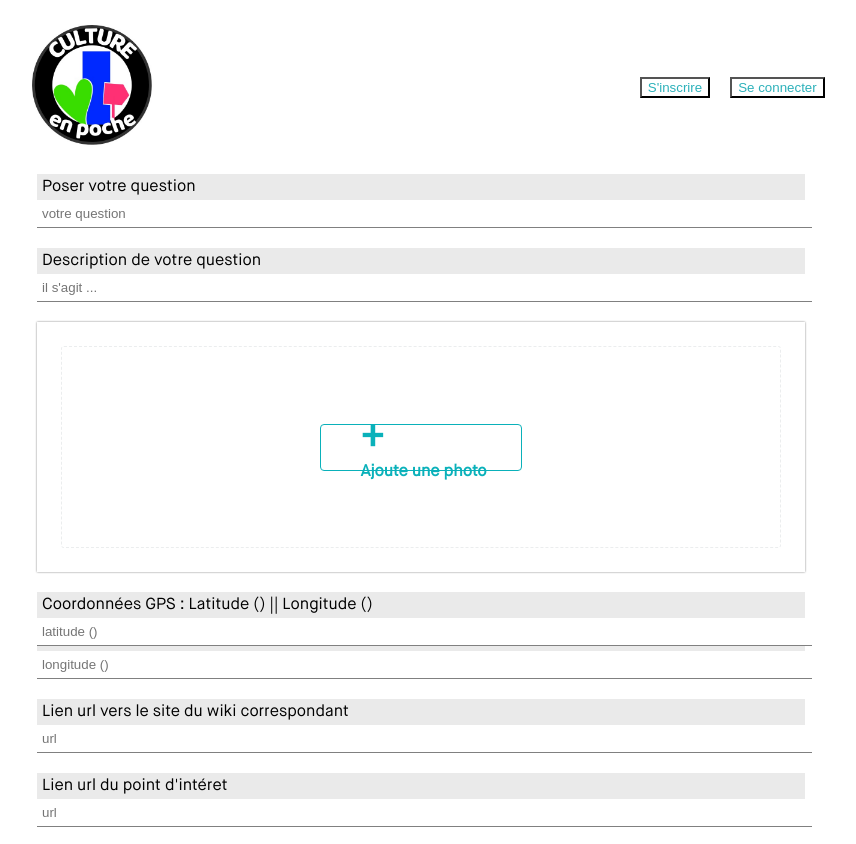
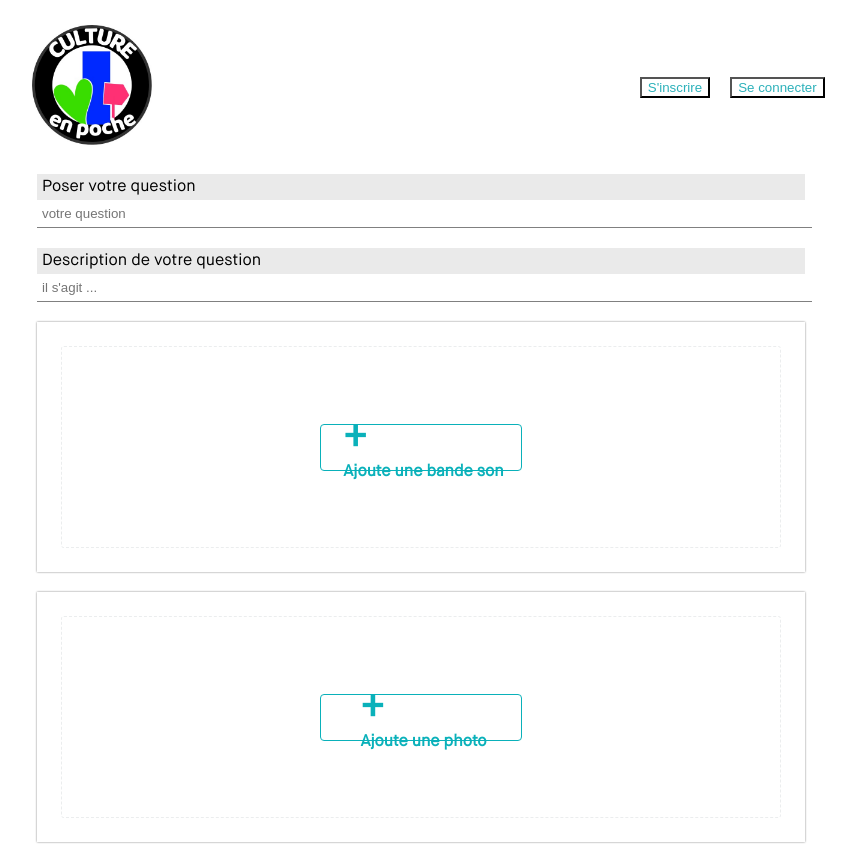
Before and after one commit to Qt1Lsol/CEP_frontend_site, a React (Create React App) app: page /question in a window 1280 px wide. Shown: the top 844 px of the page, without its empty margins (219-1075 px from the left). Built offline with nearby package versions, Linux system fonts and the light colour scheme; no server answers.

Commit message:
questionAudio OK

```diff
--- a/src/containers/Question/Question.js
+++ b/src/containers/Question/Question.js
@@ -18,6 +18,10 @@ const Question = ({ token }) => {
     const [questionPicture, setQuestionPicture] = useState({});
     const [preview, setPreview] = useState("");
 
+    //image de la question
+    const [questionAudio, setQuestionAudio] = useState({});
+    const [previewAudio, setPreviewAudio] = useState("");
+
     const [errorMessage, setErrorMessage] = useState(null);
 
     const navigate = useNavigate();
@@ -36,6 +40,7 @@ const Question = ({ token }) => {
             formData.append("linkWiki", linkWiki);
             formData.append("linkPlace", linkPlace);
             formData.append("questionPicture", questionPicture);
+            formData.append("questionAudio", questionAudio);
 
             const response = await axios.post(
                 "https://cepbackend.herokuapp.com/question/publish",
@@ -88,6 +93,53 @@ const Question = ({ token }) => {
                             placeholder="il s'agit ... "
                             type="text"
                         />
+                    </div>
+
+                        {/* gestion de l'audio */}
+
+                              <div className="file-select">
+                        {previewAudio ? (
+
+                            <div className="dashed-preview-image">
+
+                                    <figure>
+                                        <figcaption>{questionText}</figcaption>
+                                        <audio
+                                            controls
+                                            src={previewAudio}>
+                                                Your browser does not support the
+                                                <code>audio</code> element.
+                                        </audio>
+                                            <div
+                                                className="remove-img-button"
+                                                onClick={() => {
+                                                    setPreviewAudio("");
+                                                }}
+                                            >
+                                                X
+                                            </div>
+
+                                    </figure>
+                            </div>
+                        ) : (
+                            <div className="dashed-preview-without">
+                                <div className="input-design-default">
+                                    <label htmlFor="file" className="label-file">
+                                        <span className="input-sign">+</span>
+                                        <span>Ajoute une bande son</span>
+                                    </label>
+                                    <input
+                                        id="file"
+                                        type="file"
+                                        className="input-file"
+                                        onChange={(event) => {
+                                            setQuestionAudio(event.target.files[0]);
+                                            setPreviewAudio(URL.createObjectURL(event.target.files[0]));
+                                        }}
+                                    />
+                                </div>
+                            </div>
+                        )}
                     </div>
 
                     {/* gestion de l'image */}
```
